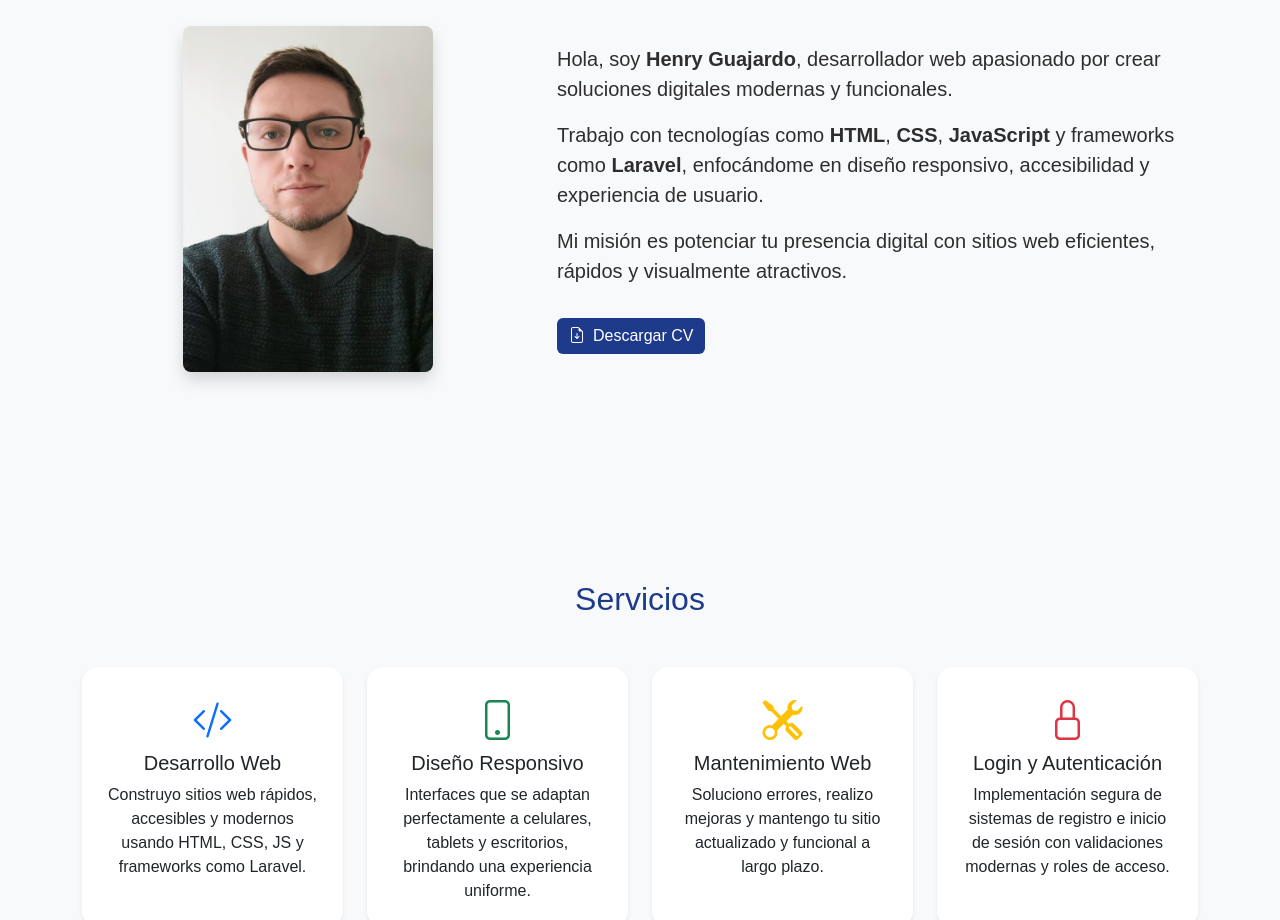
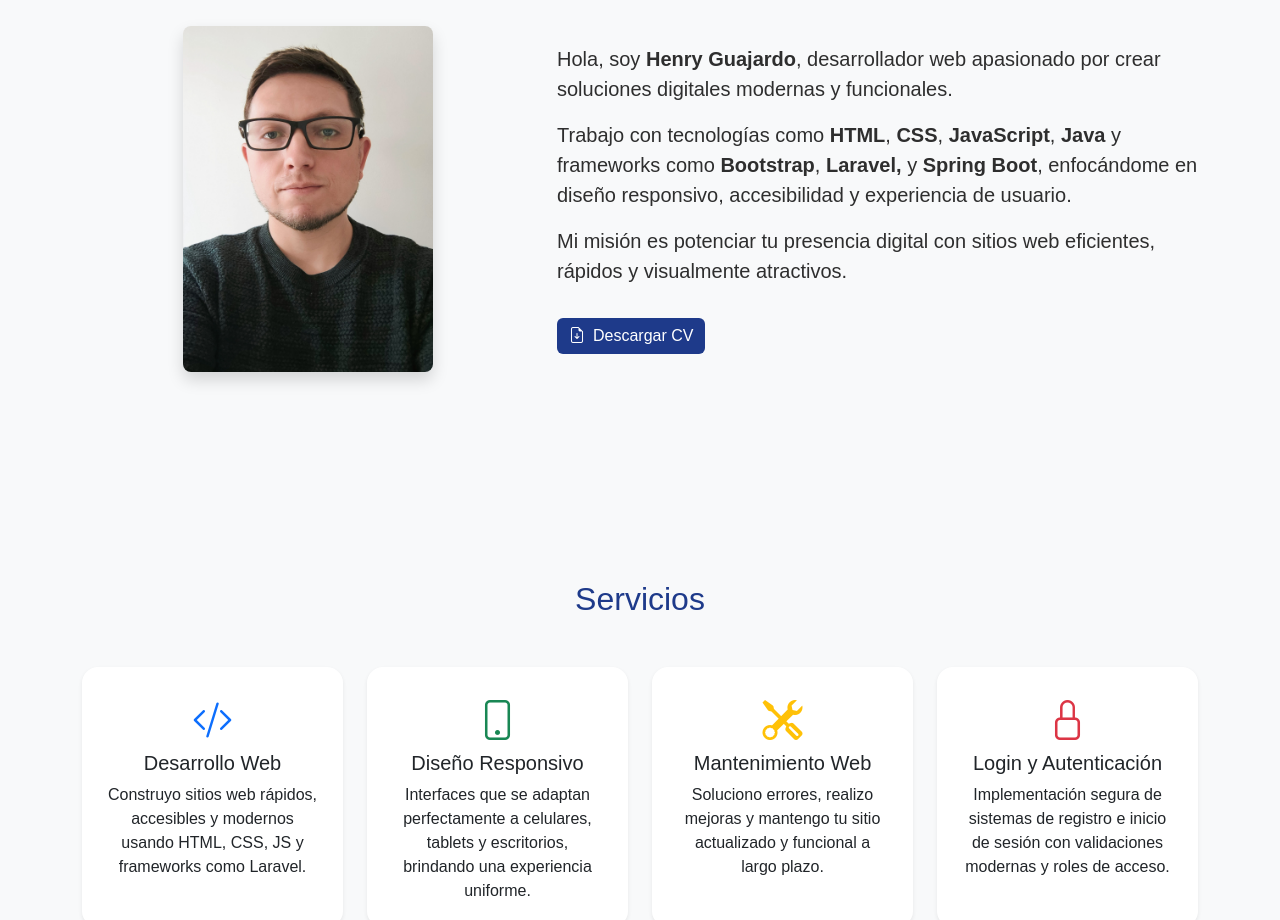
Before and after one commit to henryguajard/HGdeveloper, a plain HTML site: page index.html in a window 1280 px wide. Shown: the part 1020-1940 px from the top of the page. Drawn offline with nearby package versions, Linux system fonts and the light colour scheme.

Commit message:
actualizando sobre mi

```diff
--- a/index.html
+++ b/index.html
@@ -80,7 +80,7 @@
 
       <div class="col-md-7">
         <p class="fs-5">Hola, soy <strong>Henry Guajardo</strong>, desarrollador web apasionado por crear soluciones digitales modernas y funcionales.</p>
-        <p class="fs-5">Trabajo con tecnologías como <strong>HTML</strong>, <strong>CSS</strong>, <strong>JavaScript</strong> y frameworks como <strong>Laravel</strong>, enfocándome en diseño responsivo, accesibilidad y experiencia de usuario.</p>
+        <p class="fs-5">Trabajo con tecnologías como <strong>HTML</strong>, <strong>CSS</strong>, <strong>JavaScript</strong>, <strong>Java</strong> y frameworks como <strong>Bootstrap</strong>, <strong>Laravel, </strong> y <strong>Spring Boot</strong>, enfocándome en diseño responsivo, accesibilidad y experiencia de usuario.</p>
         <p class="fs-5">Mi misión es potenciar tu presencia digital con sitios web eficientes, rápidos y visualmente atractivos.</p>
          <!-- Botón Ver CV -->
         <a href="/docs/CV_Henry_Guajardo_Harvard_Horizontal.pdf" download class="btn btn-primary mt-3">
```
